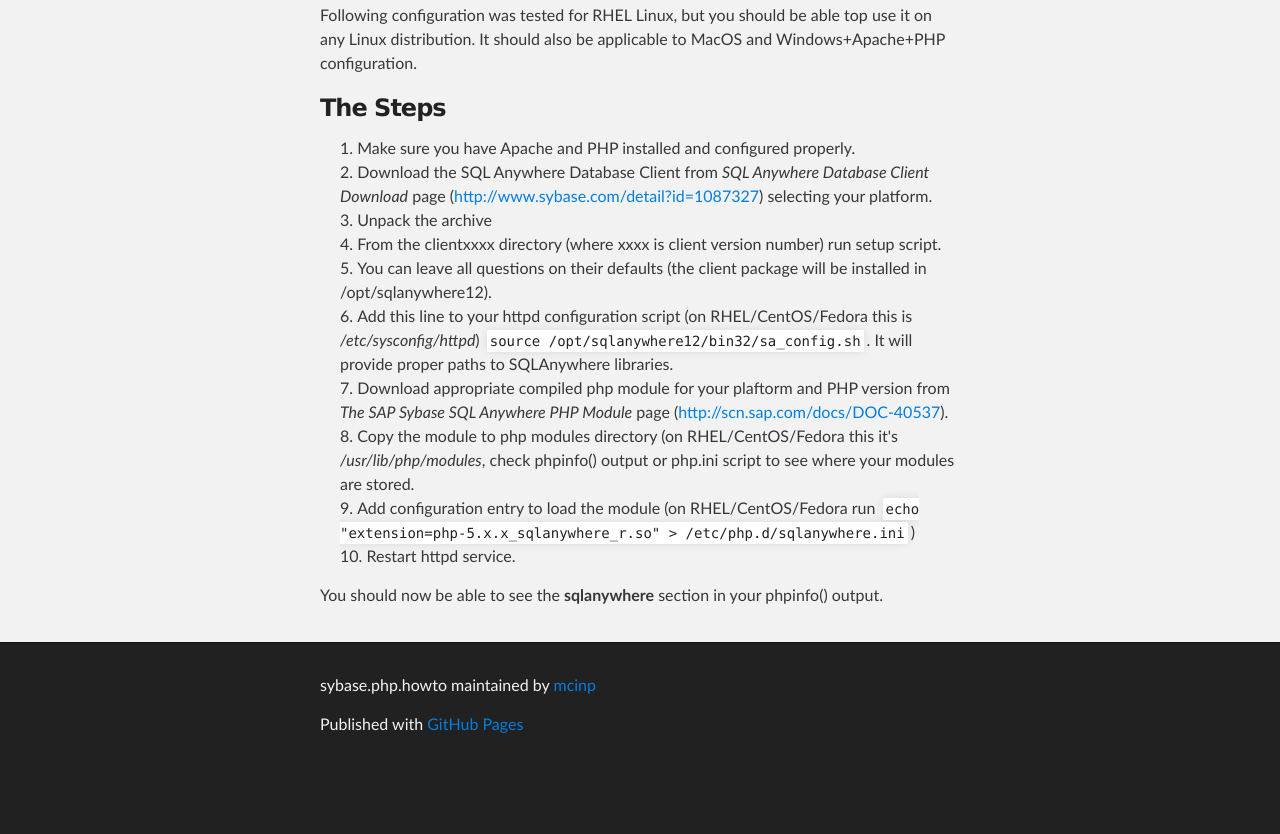
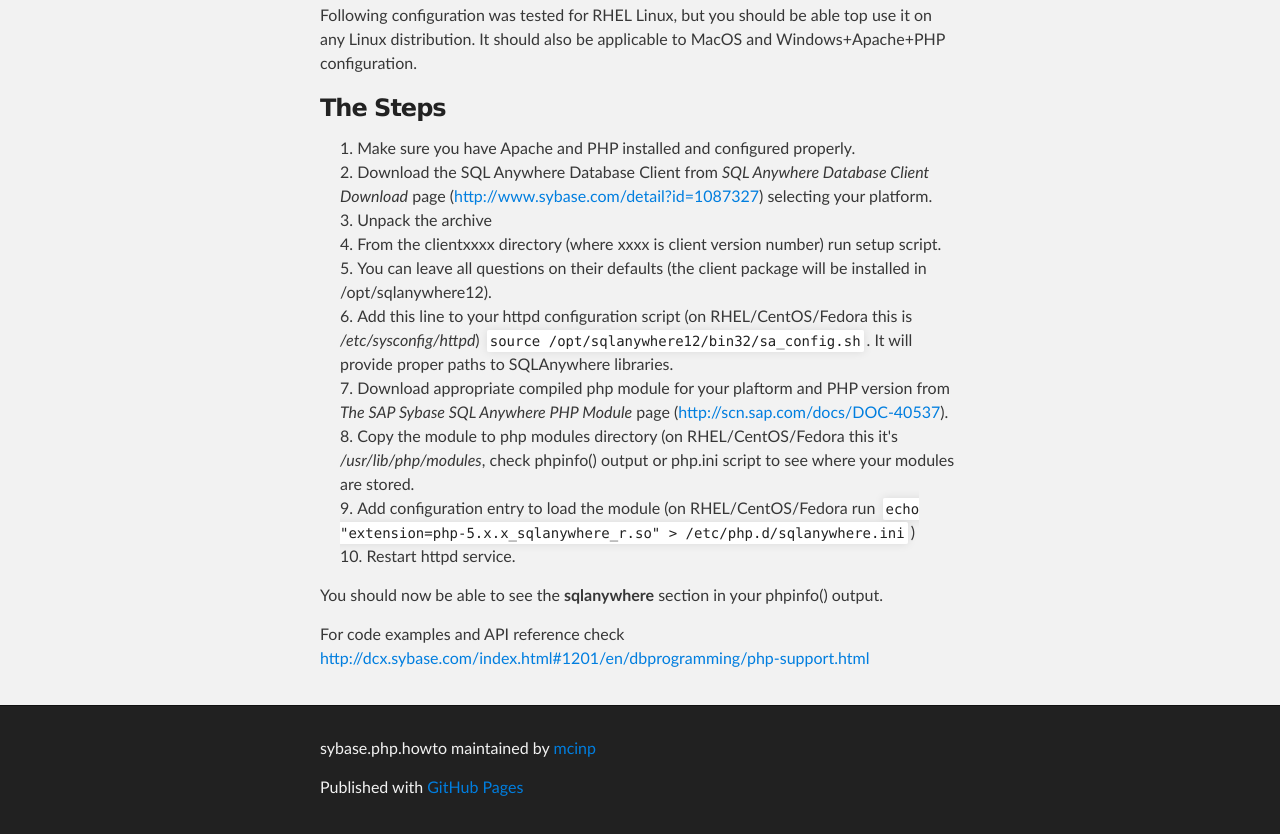
Before and after one commit to mcinp/sybase.php.howto, a plain HTML site: page index.html in a window 1280 px wide. Shown: the part 646-1480 px from the top of the page. Before the commit the page ends 1417 px from the top, so only its background shows below. Drawn offline with Linux system fonts and the light colour scheme.

Commit message:
Create gh-pages branch via GitHub

```diff
--- a/index.html
+++ b/index.html
@@ -62,6 +62,8 @@
 <li>Add configuration entry to load the module (on RHEL/CentOS/Fedora run <code>echo "extension=php-5.x.x_sqlanywhere_r.so" &gt; /etc/php.d/sqlanywhere.ini</code>)</li>
 <li>Restart httpd service.</li>
 </ol><p>You should now be able to see the <strong>sqlanywhere</strong> section in your phpinfo() output.</p>
+
+<p>For code examples and API reference check <a href="http://dcx.sybase.com/index.html#1201/en/dbprogramming/php-support.html">http://dcx.sybase.com/index.html#1201/en/dbprogramming/php-support.html</a></p>
       </section>
     </div>
 
```
Also changed, not shown: params.json (+1 -1 lines).
